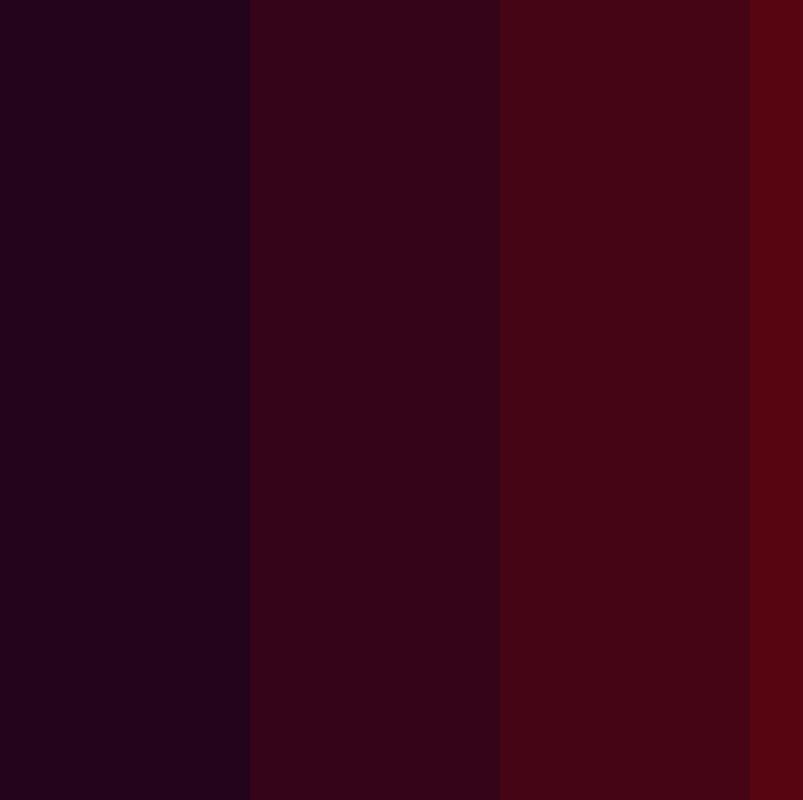
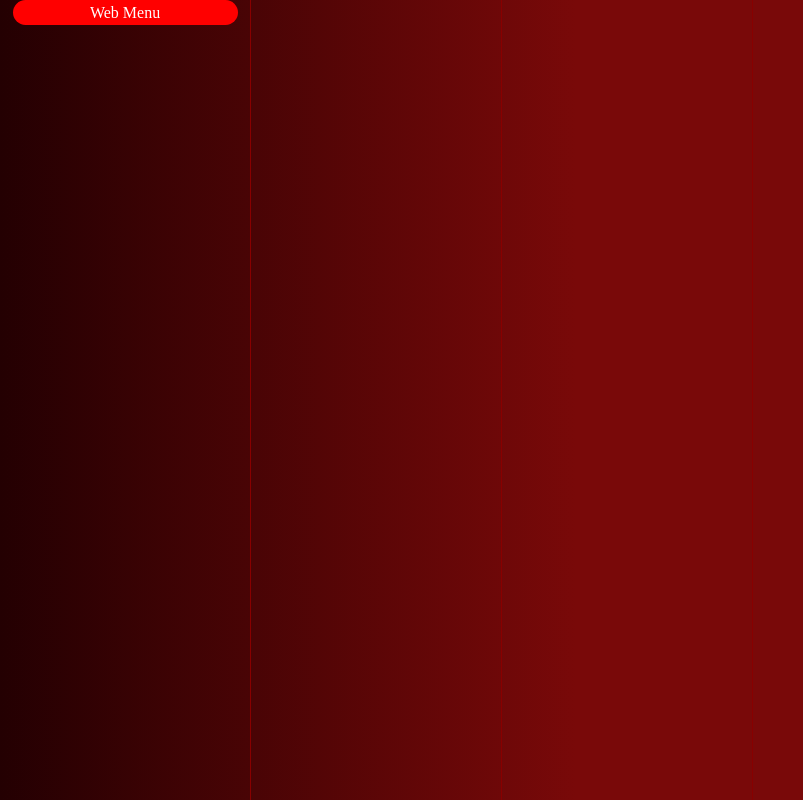
Before and after one commit to helvieq499/WebMenu, a plain HTML site: page index.html in a window 1280 px wide. Shown: the whole page, without its empty margins (0-803 px from the left). Drawn offline with Linux system fonts and the light colour scheme.

Commit message:
split menu into seperate files

```diff
--- a/index.html
+++ b/index.html
@@ -1,56 +1,19 @@
 <!DOCTYPE html>
 <html lang="en">
+
 <head>
   <meta charset="UTF-8">
   <meta name="viewport" content="width=device-width, initial-scale=1.0">
   <title>Web Menu</title>
-    <style>
-        body {
-            display: flex;
-            margin: 0
-        }
-        body > * { height: 100vh; }
-        .sidebar { flex: 0 0 250px; }
-        .sidebar > * {
-            width: calc(90% - 10px);
-            height: 25px;
-            margin-left: 5%;
-            background-color: red;
-            border-radius: 10000px;
-            padding: 0px 5px;
-            line-height: 25px;
-            text-align: center;
-        }
-        #tabs { background: #24031d; }
-        #scripts { background: #350419; }
-        #sections { background: #460515; }
-        #current {
-            background: #570611;
-            width: 100%;
-        }
-    </style>
-    <script>
-        let worker = new SharedWorker("worker.js");
-        let send = (...args) => worker.port.postMessage(args);
-        send("set-controller");
-        worker.port.onmessage = msg => {
-        console.log(msg);
-        if (msg.data[0] == "connection")
-            send("send-message", msg.data[1], ["get-display-name"]);
-        if (msg.data[0] == "message")
-            handle(msg.data);
-    };
+  <link rel="stylesheet" href="menu/style.css">
+  <script src="menu/index.js" defer></script>
+</head>
 
-    function handle(data) {
-        if (data[3][0] == "get-display-name")
-            send("send-message", data[1], ["display-name", document.title]);
-    }
-    </script>
-</head>
 <body>
   <div class="sidebar" id="tabs"></div>
   <div class="sidebar" id="scripts"></div>
   <div class="sidebar" id="sections"></div>
   <div id="current"></div>
 </body>
+
 </html>
--- /dev/null
+++ b/menu/index.js
@@ -0,0 +1,25 @@
+let worker = new SharedWorker("worker.js");
+let send = (...args) => worker.port.postMessage(args);
+
+send("set-controller");
+
+worker.port.onmessage = msg => {
+  console.log(msg);
+  if (msg.data[0] == "connection")
+    send("send-message", msg.data[1], ["get-display-name"]);
+  if (msg.data[0] == "message")
+    handle(msg.data);
+};
+
+function handle(data) {
+  if (data[3][0] == "get-display-name")
+    send("send-message", data[1], ["display-name", document.title]);
+  else if (data[3][0] == "display-name") {
+    let elem = document.createElement("div");
+    elem.textContent = data[3][1];
+    elem.onclick = openTab;
+    document.getElementById("tabs").appendChild(elem);
+  }
+}
+
+function openTab() { console.log(this); }
--- /dev/null
+++ b/menu/style.css
@@ -0,0 +1,31 @@
+body {
+  display: flex;
+  margin: 0;
+  color: white;
+  background: rgb(2, 0, 36);
+  background: linear-gradient(90deg, rgba(36, 0, 2, 1) 0%, rgba(121, 9, 9, 1) 45%);
+}
+
+body>* {
+  height: 100vh;
+}
+
+.sidebar {
+  flex: 0 0 250px;
+  border-right: solid 1px #800;
+}
+
+.sidebar>* {
+  width: calc(90% - 10px);
+  height: 25px;
+  margin-left: 5%;
+  background-color: red;
+  border-radius: 10000px;
+  padding: 0px 5px;
+  line-height: 25px;
+  text-align: center;
+}
+
+#current {
+  width: 100%;
+}
```
Also changed, not shown: iframe.html (+1 -1 lines). Lines whose indentation alone changed are shown as unchanged.
